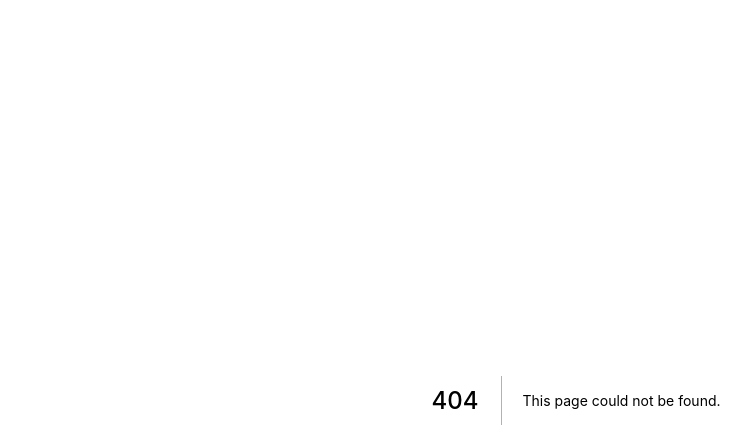
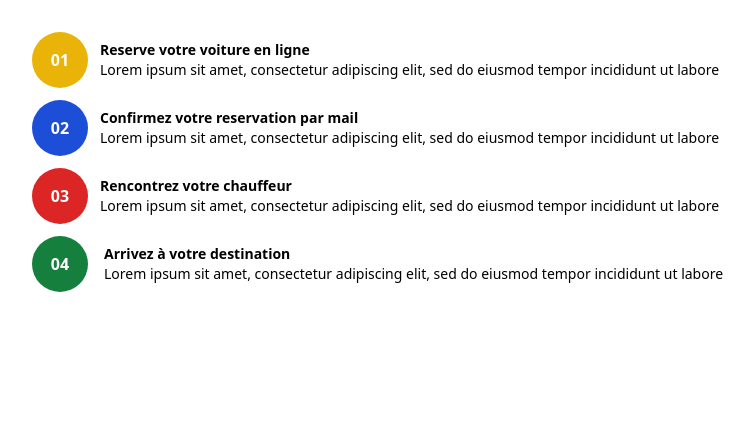
Before and after one commit to eunicekinzengele/ReposVTC_Front, a Next.js app: page /DescriptionSteps in a window 1280 px wide. Before the commit this address had no page. Shown: the top 448 px of the page, without its empty margins (64-818 px from the left). Built offline with nearby package versions, Linux system fonts and the light colour scheme.

Commit message:
creation of a description of steps transfert bar

```diff
--- a/pages/AirportTransfertPage.jsx
+++ b/pages/AirportTransfertPage.jsx
@@ -1,8 +1,10 @@
 import React from 'react'
 import TopBar from '../components/layout/Topbar'
 import DescriptionAirportTransfert from './DescriptionAirportTransfert'
+import DescriptionSteps from './DescriptionSteps'
 import Header from './Header'
 import HeroBarAirportTranfert from './HeroBarAirportTranfert'
+import StepsTransfert from './StepsTransfert'
 
 export default function AirportTransfertPage() {
   return (
@@ -11,6 +13,8 @@ export default function AirportTransfertPage() {
         <Header/>
         <HeroBarAirportTranfert/>
         <DescriptionAirportTransfert/>
+        <StepsTransfert/>
+        <DescriptionSteps/>
     </div>
   )
 }
--- /dev/null
+++ b/pages/DescriptionSteps.jsx
@@ -0,0 +1,36 @@
+import React from "react";
+
+export default function DescriptionSteps() {
+  return (
+    <div className=" w-full h-72 space-y-3 px-10 py-8">
+      <div className=" flex items-center px-14 space-x-3">
+        <div className=" bg-yellow-500 w-14 h-14 rounded-full flex justify-center items-center text-white font-semibold ">01</div>
+        <div>
+            <h3 className=" text-sm font-semibold">Reserve votre voiture en ligne</h3>
+            <p className=" text-sm font-normal">Lorem ipsum sit amet, consectetur adipiscing elit, sed do eiusmod tempor incididunt ut labore</p>
+        </div>
+      </div>
+      <div className=" flex items-center px-14 space-x-3">
+        <div className=" bg-blue-700 w-14 h-14 rounded-full flex justify-center items-center text-white font-semibold  ">02</div>
+        <div>
+            <h3 className=" text-sm font-semibold">Confirmez votre reservation par mail</h3>
+            <p className=" text-sm font-normal">Lorem ipsum sit amet, consectetur adipiscing elit, sed do eiusmod tempor incididunt ut labore</p>
+        </div>
+      </div>
+      <div className="  flex items-center px-14 space-x-3">
+        <div className=" bg-red-600 w-14 h-14 rounded-full flex justify-center items-center text-white font-semibold  ">03</div>
+        <div>
+            <h3 className=" text-sm font-semibold">Rencontrez votre chauffeur</h3>
+            <p className=" text-sm font-normal">Lorem ipsum sit amet, consectetur adipiscing elit, sed do eiusmod tempor incididunt ut labore</p>
+        </div>
+      </div>
+      <div className=" flex items-center px-14 space-x-4">
+        <div className=" bg-green-700 w-14 h-14 rounded-full flex justify-center items-center text-white font-semibold  ">04</div>
+        <div>
+            <h3 className=" text-sm font-semibold">Arrivez à votre destination</h3>
+            <p className=" text-sm font-normal">Lorem ipsum sit amet, consectetur adipiscing elit, sed do eiusmod tempor incididunt ut labore</p>
+        </div>
+      </div>
+    </div>
+  );
+}
--- /dev/null
+++ b/pages/FaqAirport.jsx
@@ -0,0 +1,7 @@
+import React from 'react'
+
+export default function FaqAirport() {
+  return (
+    <div className=' bg-slate-500 w-full h-40'>FaqAirport</div>
+  )
+}
--- a/pages/StepsTransfert.jsx
+++ b/pages/StepsTransfert.jsx
@@ -9,7 +9,7 @@ import fleche from "../Images/fleche.png";
 
 export default function () {
   return (
-    <div>
+    <div className=" pt-12">
       <div className=" w-full h-40 px-24 flex justify-between items-center">
         <h1 className=" text-3xl">
           Le transfert aéroport, comment <br /> ça marche?
```
